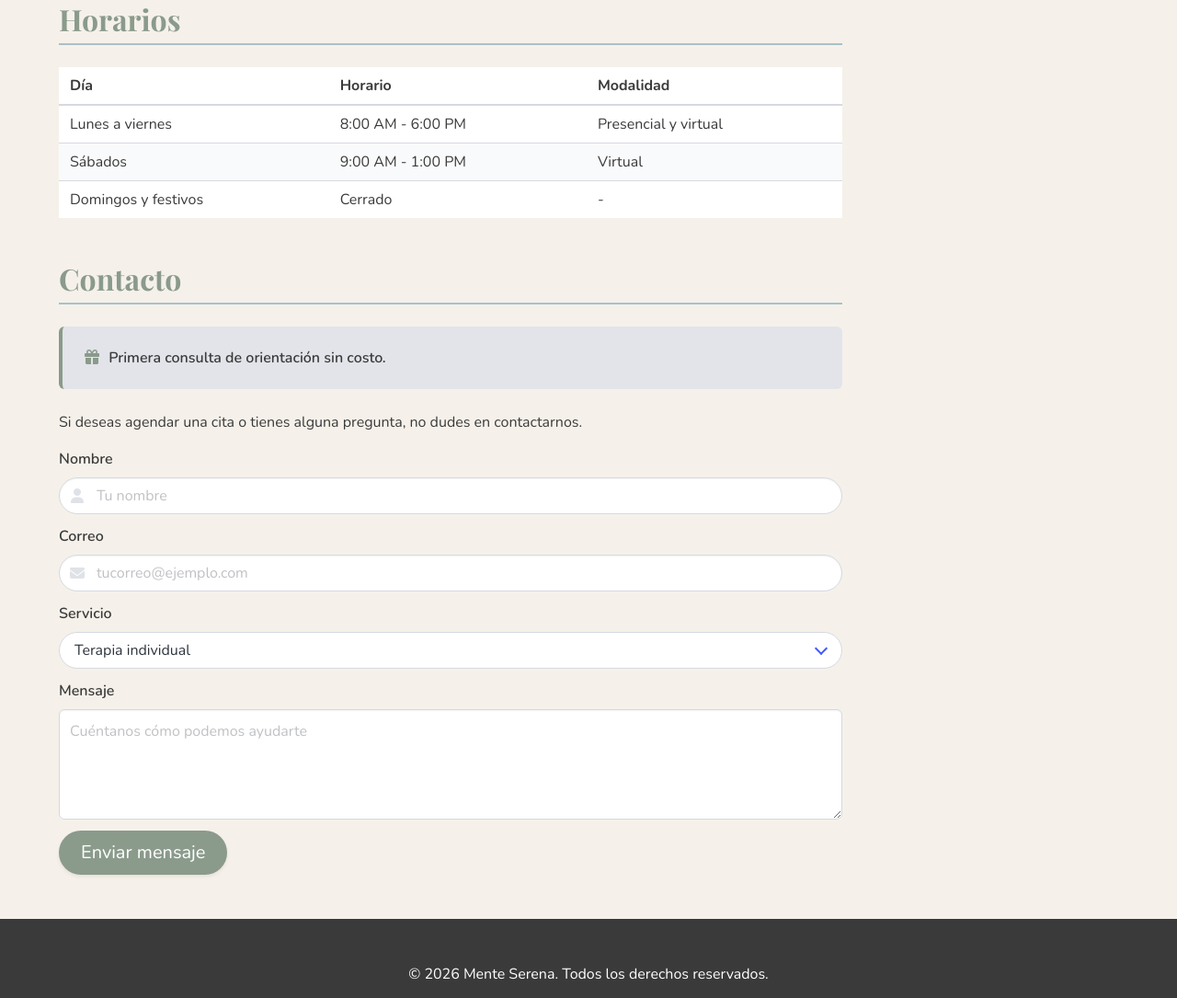
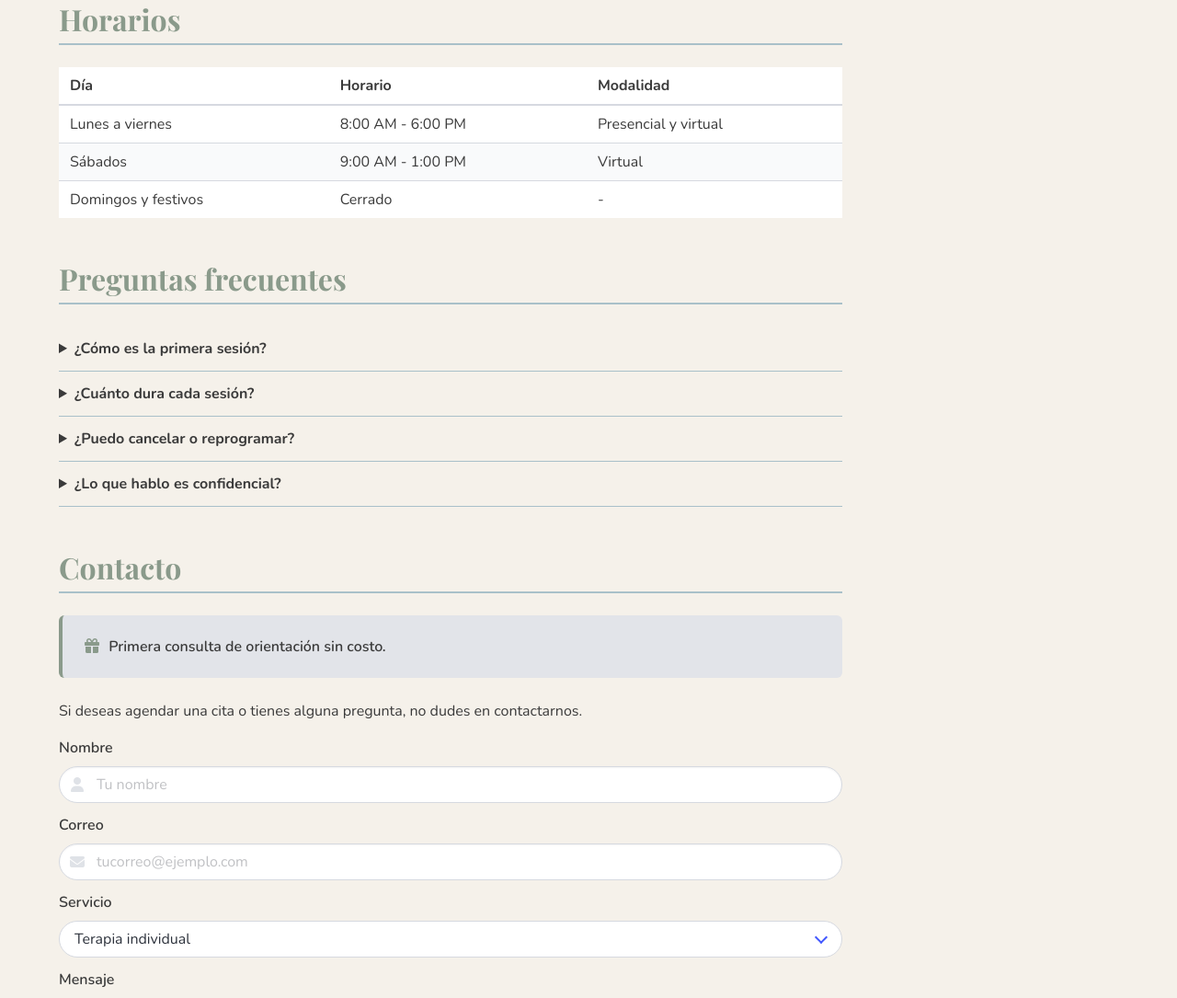
Before and after one commit to Yarisa-crypto/consultorio-psicologia, a plain HTML site: page index.html in a window 1280 px wide. Shown: the part 2589-3674 px from the top of the page at 92% size. Drawn offline with nearby package versions, Linux system fonts and the light colour scheme.

Commit message:
Agregar preguntas frecuentes con details y summary

```diff
--- a/css/styles.css
+++ b/css/styles.css
@@ -142,3 +142,17 @@ html {
 .card-destacada {
     border: 2px solid var(--verde-salvia);
 }
+
+.faq details {
+    border-bottom: 1px solid var(--azul-suave);
+    padding: 0.75rem 0;
+}
+
+.faq summary {
+    cursor: pointer;
+    font-weight: 700;
+}
+
+.faq details p {
+    margin-top: 0.5rem;
+}
--- a/index.html
+++ b/index.html
@@ -276,6 +276,30 @@
                         </div>
                     </section>
 
+                    <section class="block mb-6 faq" id="preguntas">
+                        <h2 class="title is-3 section-title">Preguntas frecuentes</h2>
+
+                        <details>
+                            <summary>¿Cómo es la primera sesión?</summary>
+                            <p>Es una conversación de orientación donde conocemos tu situación y definimos objetivos.</p>
+                        </details>
+
+                        <details>
+                            <summary>¿Cuánto dura cada sesión?</summary>
+                            <p>Entre 50 y 60 minutos, según el tipo de terapia.</p>
+                        </details>
+
+                        <details>
+                            <summary>¿Puedo cancelar o reprogramar?</summary>
+                            <p>Sí, avisando con al menos 24 horas de anticipación.</p>
+                        </details>
+
+                        <details>
+                            <summary>¿Lo que hablo es confidencial?</summary>
+                            <p>Sí. Toda la información de las sesiones es confidencial.</p>
+                        </details>
+                    </section>
+
 
                     <section class="block" id="contacto">
                         <h2 class="title is-3 section-title">Contacto</h2>
```
